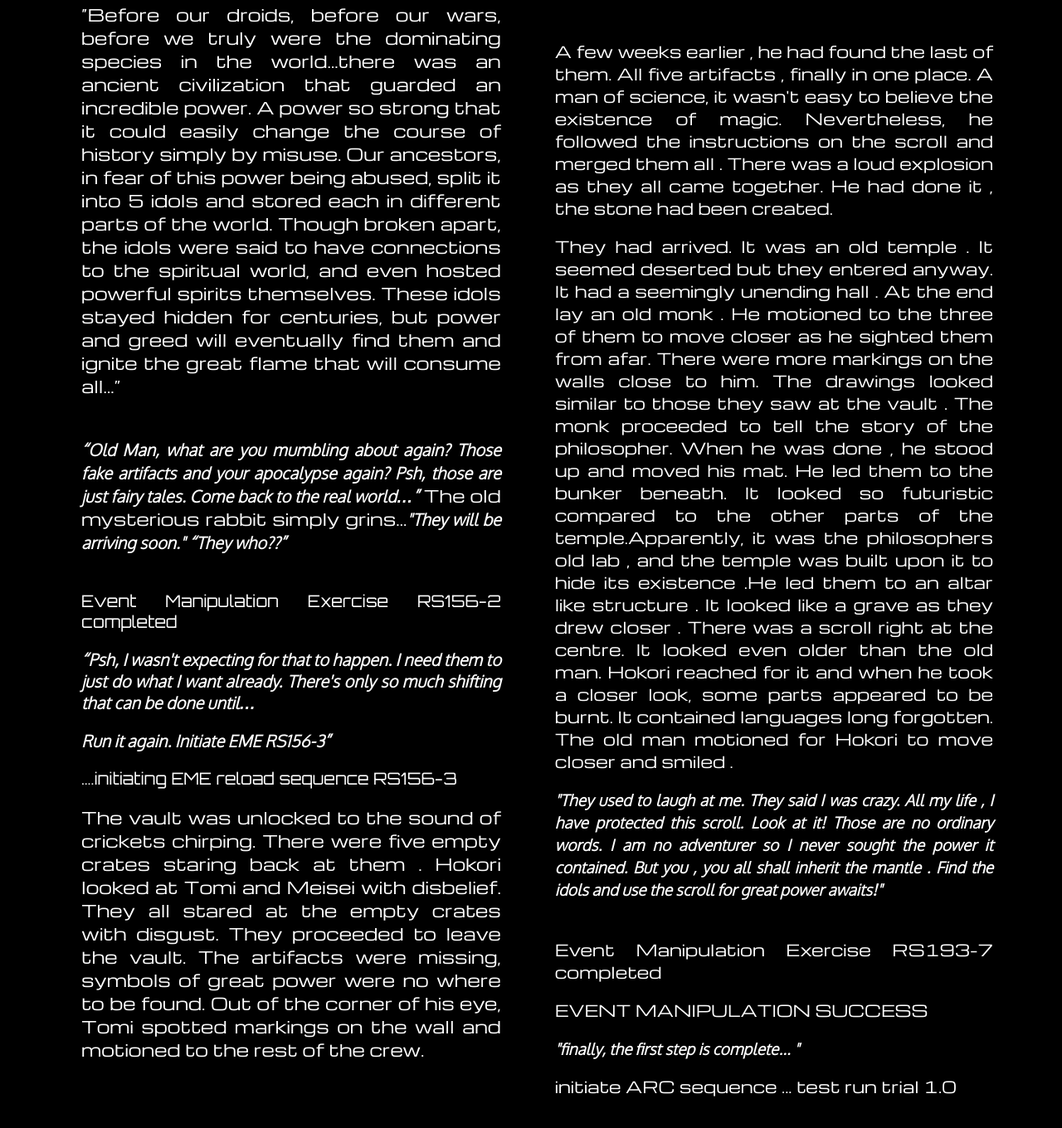
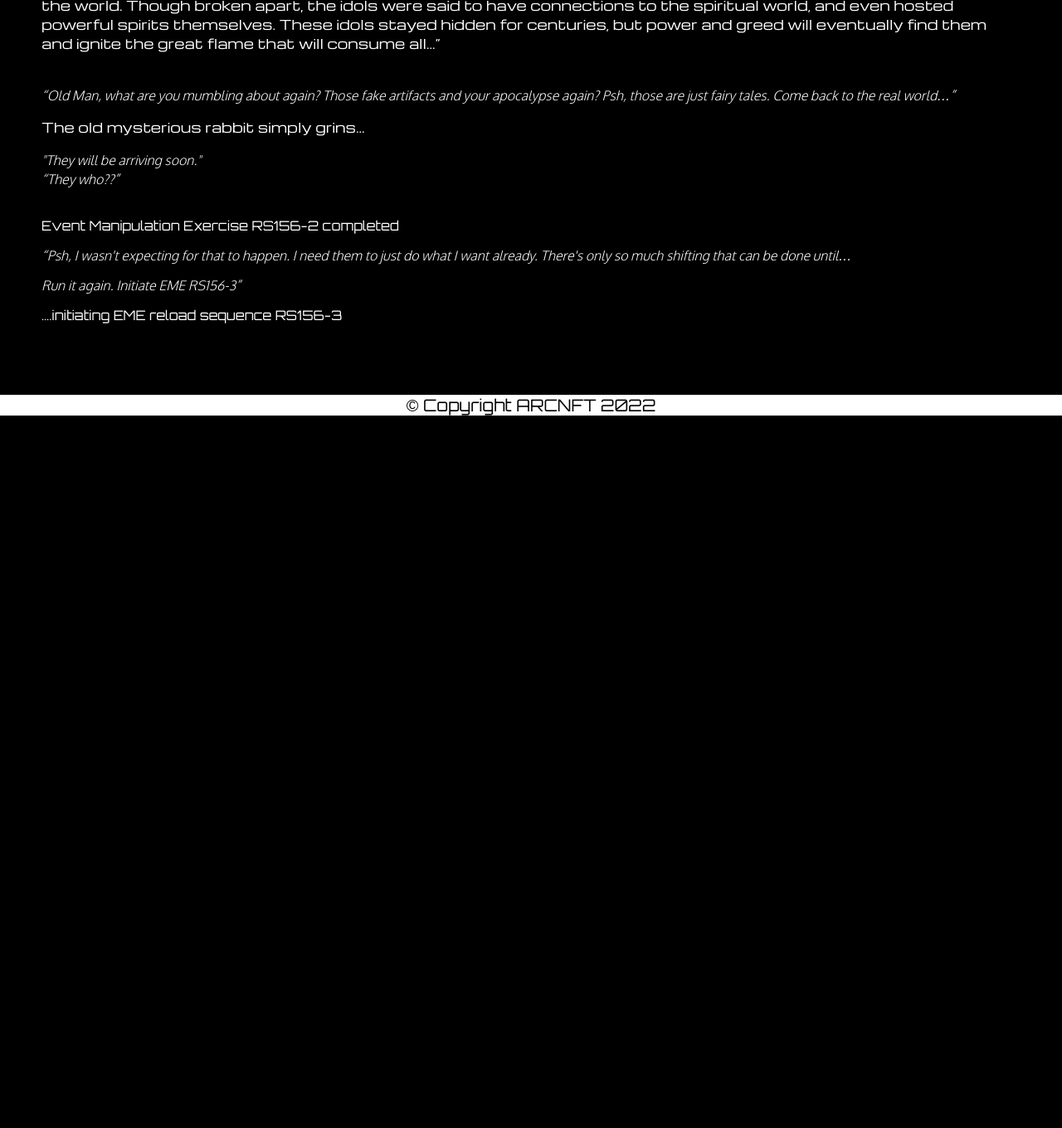
Before and after one commit to Benzene123/arcnft, a plain HTML site: page index.html in a window 1280 px wide. Shown: the part 360-1720 px from the top of the page at 83% size. After the commit the page ends 861 px from the top, so only its background shows below. Drawn offline with nearby package versions, Linux system fonts and the light colour scheme.

Commit message:
additions

```diff
--- a/index.html
+++ b/index.html
@@ -14,12 +14,14 @@
         <h1>ARC</h1>
         <h4><em>Origins</em></h4>
       <div class="one">
+        <hr>
        <p> “Before our droids, before our wars, before we truly were the dominating species in the world…there was an ancient civilization that guarded an incredible power. A power so strong that it could easily change the course of history simply by misuse. Our ancestors, in fear of this power being abused, split it into 5 idols and stored each in different parts of the world. Though broken apart, the idols were said to have connections to the spiritual world, and even hosted powerful spirits themselves. These idols stayed hidden for centuries, but power and greed will eventually find them and ignite the great flame that will consume all…”</p>
        <br>
         <em>“Old Man, what are you mumbling about again? Those fake artifacts and your apocalypse again? Psh, those are just fairy tales. Come back to the real world…”</em>
-
-        The old mysterious rabbit simply grins…<em>"They will be arriving soon."
-
+        <br>
+        <p>The old mysterious rabbit simply grins…</p><em>
+          "They will be arriving soon."
+      <br>
         “They who??”</em>
 
       </div>
@@ -34,48 +36,12 @@
         <p>….initiating EME reload sequence RS156-3</p>
 
       </div>
-      <div class="three">
-        <p> The vault was unlocked to the sound of crickets chirping. There were five empty crates staring back at them . Hokori looked at Tomi and Meisei with disbelief. They all stared at the empty crates with disgust. They proceeded to leave the vault. The artifacts were missing, symbols of great power were no where to be found. Out of the corner of his eye, Tomi spotted markings on the wall and motioned to the rest of the crew.</p>
-     </div>
+      <hr>
+
     </div>
 
-    <div class="xero">
-        <div class="x">
-        <em>"Is that a map?"</em>
-        <br>
-         <p>It looked like one. There were drawings of what seemed to be mountains and forests . Five markings stood out from the rest of the engravings . They were located at 5 random regions . They scanned the map and set out . 5 artifacts, 5 markings ... Could only mean one thing. </p>
-
-        </div>
-         <br>
-        <div class="four">
-           <p>
-             A few weeks earlier , he had found the last of them. All five artifacts , finally in one place. A man of science, it wasn't easy to believe the existence of magic. Nevertheless, he followed the instructions on the scroll and merged them all . There was a loud explosion as they all came together. He had done it , the stone had been created.
-          </p>
-            </div>
-        <div class="five">
-           <p> They had arrived. It was an old temple . It seemed deserted but they entered anyway. It had a seemingly unending hall . At the end lay an old monk . He motioned to the three of them to move closer as he sighted them from afar.
-
-            There were more markings on the walls close to him. The drawings looked similar to those they saw at the vault . The monk proceeded to tell the story of the philosopher.
-
-            When he was done , he stood up and moved his mat. He led them to the bunker beneath. It looked so futuristic compared to the other parts of the temple.Apparently, it was the philosophers old lab , and the temple was built upon it to hide its existence .He led them to an altar like structure . It looked like a grave as they drew closer . There was a scroll right at the centre. It looked even older than the old man. Hokori reached for it and when he took a closer look, some parts appeared to be burnt. It contained languages long forgotten.
-
-            The old man motioned for Hokori to move closer and smiled .</p>
-
-            <em>"They used to laugh at me. They said I was crazy. All my life , I have protected this scroll. Look at it! Those are no ordinary words. I am no adventurer so I never sought the power it contained. But you , you all shall inherit the mantle . Find the idols and use the scroll for great power awaits!"</em>
-
-        </div>
-        <br>
-        <div class="six">
-            <p>Event Manipulation Exercise RS193-7 completed</p>
-         <p>EVENT MANIPULATION SUCCESS</p>
-         <p><em>"finally, the first step is complete... "</em>
-         </p>
-          <p>
-         <p>initiate ARC sequence ... test run trial 1.0</p>
-        </p>
-        </div>
-    </div>
  </section>
+ <footer><p>© Copyright ARCNFT 2022</p></footer>
 
 
 
--- a/styles.css
+++ b/styles.css
@@ -1,29 +1,18 @@
 body {
     background-color: black;
     color: white;
+    margin: 0px;
 }
 #one {
-    display: flex;
-    justify-content: center;
     padding: 50px;
     font-family: 'Michroma', sans-serif;
 }
-.zero {
-    padding: 70px 40px 50px;
-    text-align: justify;
-    width: 45%;
-    font-size: 20px;
-}
-.xero {
-   padding: 50px 25px;
-    text-align: justify;
-    width: 47%;
-    font-size: 19px;
-}
+
 h1 {
     font-size: 50px;
     margin-bottom: 0px;
     font-family: 'Michroma', sans-serif;
+
 }
 h4 {
     font-size: 30px;
@@ -33,19 +22,34 @@ h4 {
 }
 em {
     font-family: 'Oxygen', sans-serif;
-    font-weight: 600;
+
+}
+hr {
+    display: none;
+}
+footer {
+    background-color: white;
+    color: black;
+    text-align: center;
+    height: 25px;
+    font-size: 20px;
+    font-family: 'Orbitron', sans-serif;
 }
 
-@media screen and (max-width: 700px) {
+
+@media screen and (max-width: 500px) {
+
     #one {
+        padding: 25px;
+        text-align: center;
+    }
+    hr {
         display: block;
-        justify-content: center;
-        padding: 50px 25px;
-        font-family: 'Michroma', sans-serif;
+        width: 85%;
+        height: 2px;
+        background-color: white;
     }
-    .zero,.xero {
-        width: 100%;
-        text-align: center;
-        font-size: 18px;
+    footer {
+        font-size: 17px;
     }
 }
```
